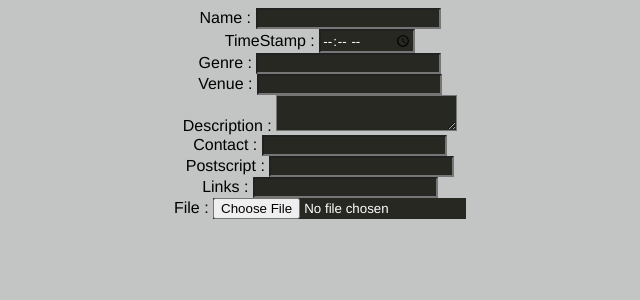
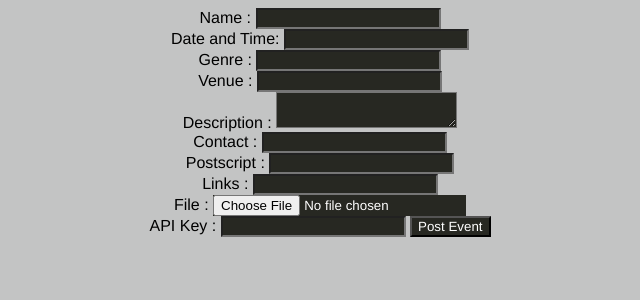
Before and after one commit to hermes72/amoeba, a Django app: template sudopodia/templates/sudopodia/post.html in a window 1280 px wide. Shown: the top 300 px of the page, without its empty margins (320-960 px from the left). Run offline with Django 3.2, Linux system fonts and the light colour scheme; the template is opened without the code that fills it, so the values that code supplies are empty.

Commit message:
made the sample form to be more accurate

```diff
--- a/sudopodia/templates/sudopodia/post.html
+++ b/sudopodia/templates/sudopodia/post.html
@@ -17,16 +17,18 @@
   </style>
   <body>
     <center>
-    <form action="/postevent" method="post">
+    <form action="/postevent" method="post" enctype="multipart/form-data">
       Name : <input type="text" name="Name" ><br>
-      TimeStamp : <input type="time" name="Timestamp" ><br>
+      Date and Time: <input type="datetime" name="Timestamp" ><br>
       Genre : <input type="text" name="Genre" ><br>
       Venue : <input type="text" name="Venue" ><br>
       Description : <textarea type="text" name="Description" ></textarea><br>
       Contact : <input type="text" name="Contact" ><br>
       Postscript : <input type="text" name="Postscript" ><br>
       Links : <input type="text" name="Links" ><br>
-      File : <input type="file" name="Image"><br>
+      File : <input type="file" name="Image" accept="image/*"><br>
+      API Key : <input type="text" name="key">
+      <input type="submit" name="submit" value="Post Event">
     </form>
     </center>
   </body>
```
